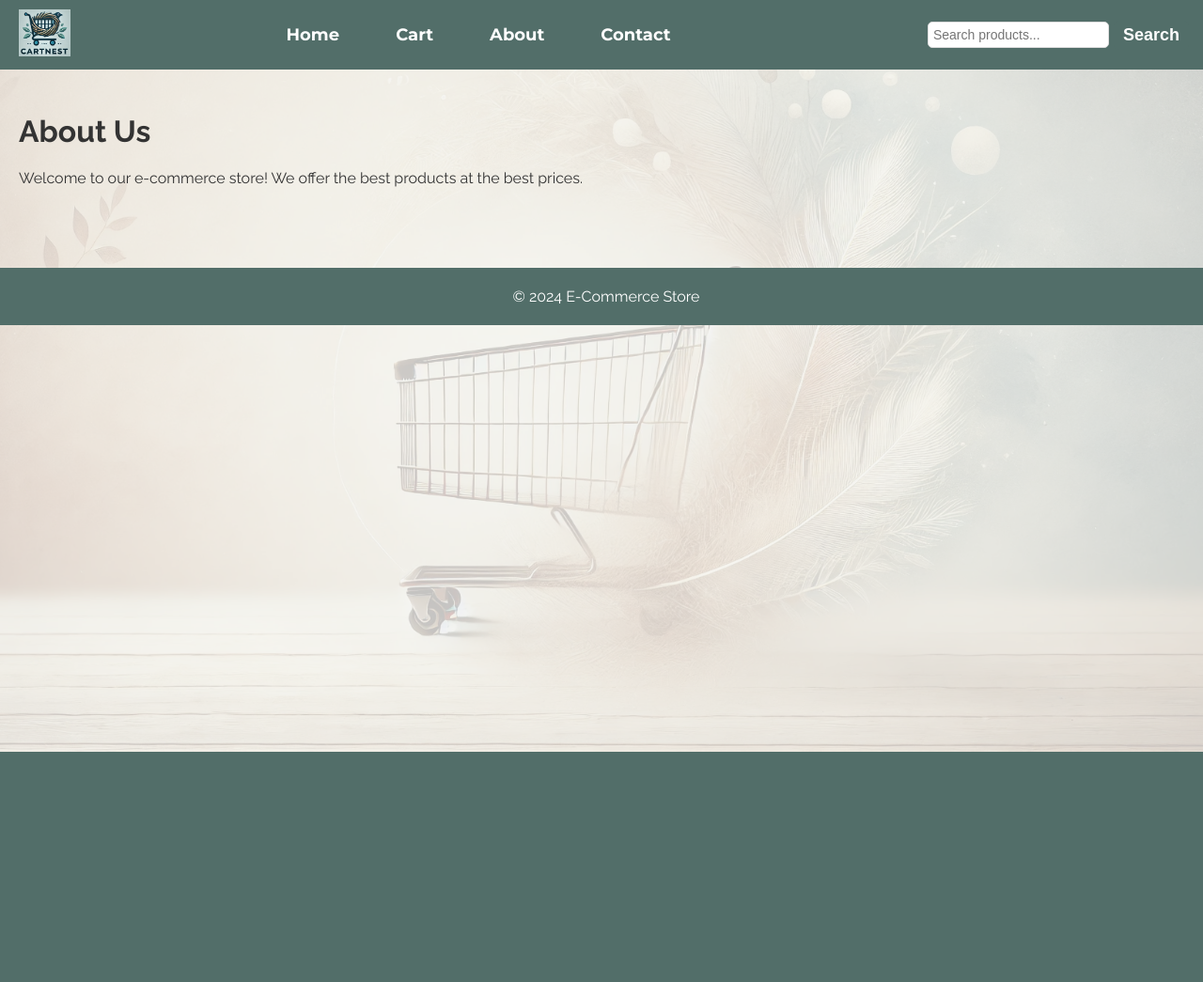
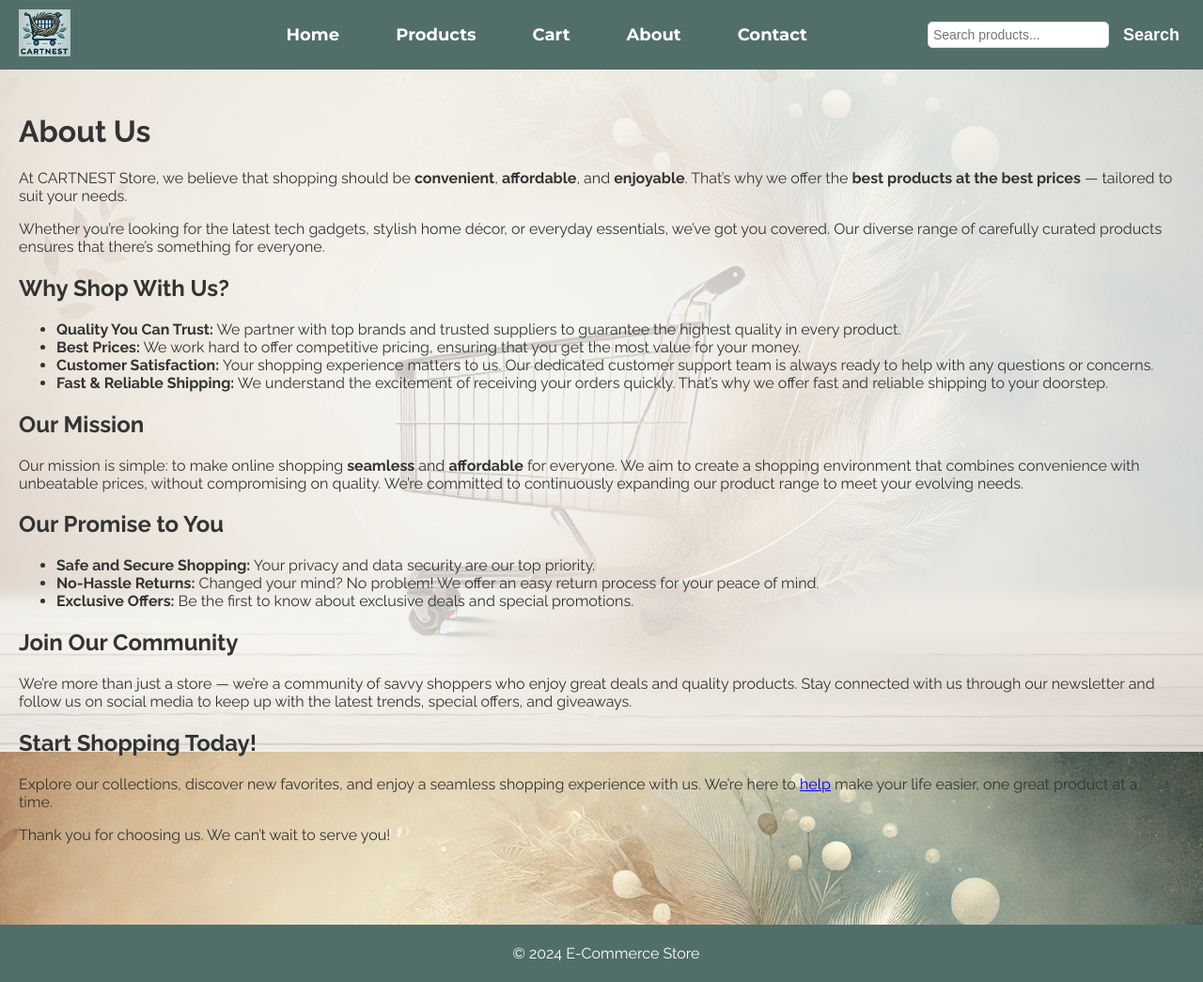
Before and after one commit to 0xLida00/e-commerce-store, a Flask app: page /about in a window 1280 px wide. Shown: the whole page at 94% size. Before the commit the page ends 800 px from the top, so only its background shows below. Run offline with Flask 2, Linux system fonts and the light colour scheme.

Commit message:
Worked on the html files adding a contact form, about us and improving the layout code. Added a favicon as well.

```diff
--- a/app.py
+++ b/app.py
@@ -1,4 +1,4 @@
-from flask import Flask, render_template, url_for, session
+from flask import Flask, flash, render_template, redirect, url_for, session, request
 
 app = Flask(__name__)
 app.config['SECRET_KEY'] = '9f2c687aaef44d3eebfc8e58a13a99df'
--- a/templates/about.html
+++ b/templates/about.html
@@ -3,6 +3,64 @@
 {% block title %}About Us{% endblock %}
 
 {% block content %}
-    <h1>About Us</h1>
-    <p>Welcome to our e-commerce store! We offer the best products at the best prices.</p>
+    <div class="about-container">
+        <h1 class="about-title">About Us</h1>
+
+        <section class="about-section">
+            <p>
+                At CARTNEST Store, we believe that shopping should be <strong>convenient</strong>, <strong>affordable</strong>, and <strong>enjoyable</strong>.
+                That’s why we offer the <strong>best products at the best prices</strong> — tailored to suit your needs.
+            </p>
+            <p>
+                Whether you’re looking for the latest tech gadgets, stylish home décor, or everyday essentials, we’ve got you covered.
+                Our diverse range of carefully curated products ensures that there’s something for everyone.
+            </p>
+        </section>
+
+        <section class="about-section">
+            <h2>Why Shop With Us?</h2>
+            <ul class="about-list">
+                <li><strong>Quality You Can Trust:</strong> We partner with top brands and trusted suppliers to guarantee the highest quality in every product.</li>
+                <li><strong>Best Prices:</strong> We work hard to offer competitive pricing, ensuring that you get the most value for your money.</li>
+                <li><strong>Customer Satisfaction:</strong> Your shopping experience matters to us. Our dedicated customer support team is always ready to help with any questions or concerns.</li>
+                <li><strong>Fast & Reliable Shipping:</strong> We understand the excitement of receiving your orders quickly. That’s why we offer fast and reliable shipping to your doorstep.</li>
+            </ul>
+        </section>
+
+        <section class="about-section">
+            <h2>Our Mission</h2>
+            <p>
+                Our mission is simple: to make online shopping <strong>seamless</strong> and <strong>affordable</strong> for everyone.
+                We aim to create a shopping environment that combines convenience with unbeatable prices, without compromising on quality.
+                We’re committed to continuously expanding our product range to meet your evolving needs.
+            </p>
+        </section>
+
+        <section class="about-section">
+            <h2>Our Promise to You</h2>
+            <ul class="about-list">
+                <li><strong>Safe and Secure Shopping:</strong> Your privacy and data security are our top priority.</li>
+                <li><strong>No-Hassle Returns:</strong> Changed your mind? No problem! We offer an easy return process for your peace of mind.</li>
+                <li><strong>Exclusive Offers:</strong> Be the first to know about exclusive deals and special promotions.</li>
+            </ul>
+        </section>
+
+        <section class="about-section">
+            <h2>Join Our Community</h2>
+            <p>
+                We’re more than just a store — we’re a community of savvy shoppers who enjoy great deals and quality products.
+                Stay connected with us through our newsletter and follow us on social media to keep up with the latest trends, special offers, and giveaways.
+            </p>
+        </section>
+
+        <section class="about-section">
+            <h2>Start Shopping Today!</h2>
+            <p>
+                Explore our collections, discover new favorites, and enjoy a seamless shopping experience with us.
+                We’re here to <a href="{{ url_for('contact') }}" class="about-link">help</a> make your life easier, one great product at a time.
+            </p>
+        </section>
+
+        <p class="about-thanks">Thank you for choosing us. We can’t wait to serve you!</p>
+    </div>
 {% endblock %}
--- a/templates/layout.html
+++ b/templates/layout.html
@@ -6,6 +6,7 @@
     <title>{% block title %}E-Commerce Store{% endblock %}</title>
     <link href="https://fonts.googleapis.com/css2?family=Lato:wght@400;700&family=Montserrat:wght@400;700&family=Raleway:wght@400;700&display=swap" rel="stylesheet">
     <link rel="stylesheet" href="{{ url_for('static', filename='css/style.css') }}">
+    <link rel="icon" href="{{ url_for('static', filename='img/favicon.ico') }}" type="image/x-icon">
 </head>
 <body>
     <div id="content">
@@ -18,6 +19,7 @@
                 </div>
                 <nav>
                     <a href="{{ url_for('index') }}">Home</a>
+                    <a href="{{ url_for('view_products') }}">Products</a>
                     <a href="{{ url_for('cart_page') }}">Cart</a>
                     <a href="{{ url_for('about') }}">About</a>
                     <a href="{{ url_for('contact') }}">Contact</a>
@@ -29,7 +31,18 @@
                 </nav>
             </div>
         </header>
+
         <div class="main">
+            <div class="flex-container">
+                {% with messages = get_flashed_messages(with_categories=true) %}
+                    {% if messages %}
+                        <div class="flash-container">
+                            {% for category, message in messages %}
+                                <div class="flash-message {{ category }}">{{ message }}</div>
+                            {% endfor %}
+                        </div>
+                    {% endif %}
+                {% endwith %}
                 <div class="items">
                     {% block content %}{% endblock %}
                 </div>
@@ -43,7 +56,7 @@
                             <p>{{ item.name }} : €{{ item.price }} <a href="{{ url_for('remove_from_cart', product_id=item.id, next=request.url) }}">Remove</a></p>
                         {% endfor %}
                         <p><strong>Total: €{{ total }}</strong></p>
-                    <a class="checkout-button" href="{{ url_for('checkout') }}">Proceed to Checkout</a>
+                        <a href="{{ url_for('cart_page') }}" class="checkout-button">Proceed to Checkout</a>
                     {% else %}
                         <p>Your cart is empty.</p>
                     {% endif %}
@@ -61,10 +74,13 @@
                 {% endif %}
             </div>
         </div>
+    </div>
     <footer>
         <p>&copy; 2024 E-Commerce Store</p>
     </footer>
 
+    <div class="notification"></div>
+
     <script src="{{ url_for('static', filename='js/script.js') }}"></script>
 </body>
 </html>
```
Also changed, not shown: templates/contact.html (+37 -4 lines), static/img/favicon.ico (added), 2 other files. Lines whose indentation alone changed are shown as unchanged.
